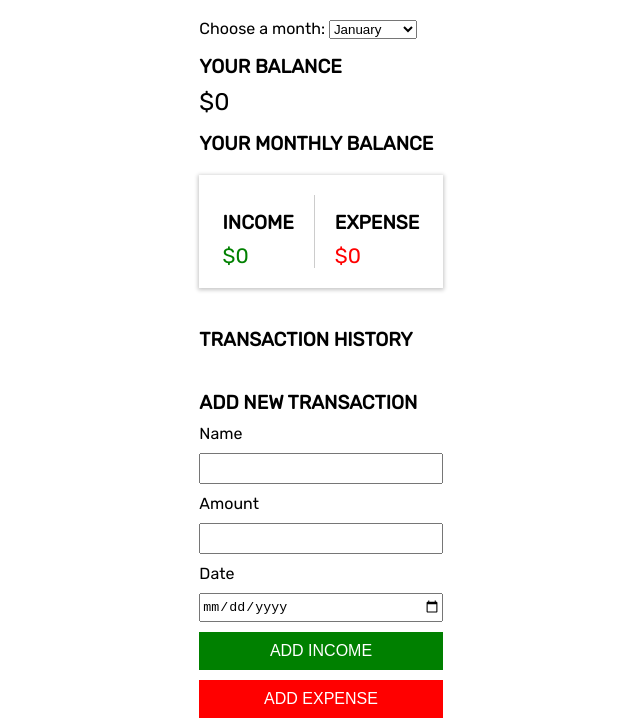
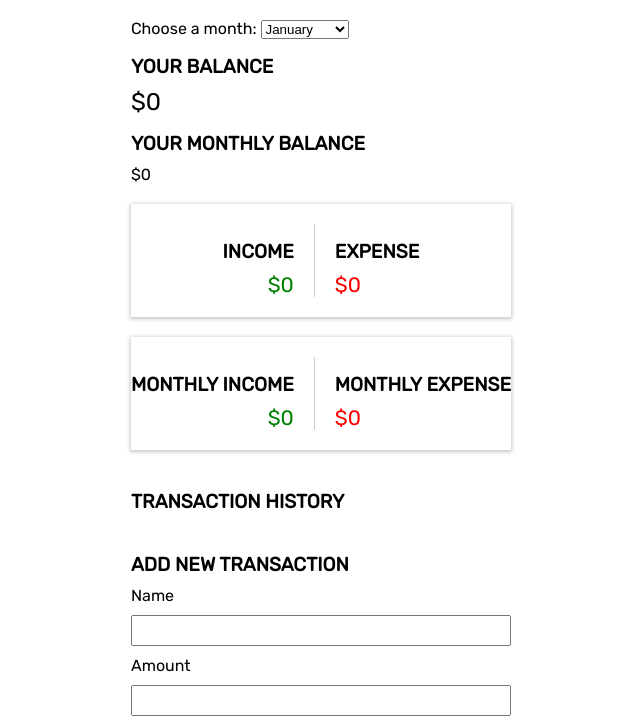
Before and after one commit to HelenEH0/Tracker-1, a plain HTML site: page index.html in a window 1280 px wide. Shown: the part 70-793 px from the top of the page, without its empty margins (319-959 px from the left). Drawn offline with Linux system fonts and the light colour scheme.

Commit message:
Monthly bal, inc, exp fixed
Site works pretty fine, but needs changes in css.

```diff
--- a/index.css
+++ b/index.css
@@ -45,16 +45,29 @@ h2 {
     padding-left: 20px;
 }
 
-#income, #expense {
+#income, #expense, #monthlyincome, #monthlyexpense {
     font-size: 1.3em;
 }
 
 #income {
     color: var(--income);
+    text-align: right;
 }
 
 #expense {
     color: var(--expense);
+}
+
+#monthlyincome {
+    color: var(--income);
+    text-align: right;
+    margin: auto;
+}
+
+#monthlyexpense {
+    color: var(--expense);
+    text-align: left;
+    margin: auto;
 }
 
 .transaction-container {
--- a/index.html
+++ b/index.html
@@ -42,6 +42,16 @@
                     <div id="expense"></div>
                 </div>
             </div>
+            <div class="cashflow-container">
+                <div class="income-container">
+                    <h2>Monthly Income</h2>
+                    <div id="monthlyincome"></div>
+                </div>
+                <div class="expense-container">
+                    <h2>Monthly Expense</h2>
+                    <div id="monthlyexpense"></div>
+                </div>
+            </div>
 
             <div class="transaction-container">
                 <h2>Transaction History</h2>
--- a/index.js
+++ b/index.js
@@ -5,9 +5,9 @@ var state = {
     transactions: [
 
     ],
-    monthlybalance: [
-
-    ]
+    monthlybalance: 0,
+    monthlyexpense:0,
+    monthlyincome:0
 }
 
 
@@ -22,6 +22,8 @@ var amountInputEl = document.querySelector('#amount');
 var dateInputEl = document.querySelector('#date');
 var selectedMonth;
 var monthlybalanceEl = document.querySelector('#monthlybalance');
+var monthlyinclomeEl = document.querySelector('#monthlyincome');
+var monthlyexpenseEl = document.querySelector('#monthlyexpense');
 
 function init()
 {
@@ -124,20 +126,12 @@ function updateState()
         {
             expense += item.amount;
         }
-        var date = new Date(state.transactions[i].date);
-        if(date.getMonth() +1 == selectedMonth)
-        {
-            // var monbal = { bal: income - expense};
-            // state.monthlybalance.push(monbal);
-            // console.log(monthlybalance[i]);
-        }
     }
     balance = income - expense;
 
     state.balance = balance;
     state.income = income;
     state.expense = expense;
-
     localStorage.setItem('expenseTrackerState', JSON.stringify(state))
 
     render();
@@ -152,21 +146,28 @@ function render()
     var transactionEl, containerEl, amountEl, item, btnEl;
 
     transactionsEl.innerHTML = '';
+    var monbal = 0;
+    var moninc = 0;
+    var monexp = 0;
 
     for (var i = 0; i < state.transactions.length; i++)
     {
         var date = new Date(state.transactions[i].date);
         if(date.getMonth() + 1 == selectedMonth)
         {
-            console.log('unda');
-            // monthlybalanceEl.innerHTML = `$${state.monthlybalance[selectedMonth - 1]}`;
-        }
-        if(date.getMonth() + 1 == selectedMonth)
-        {
             item = state.transactions[i];
+            if(item.type === 'income')
+            {
+                monbal += item.amount;
+                moninc += item.amount;
+            }
+            else
+            {
+                monbal -= item.amount;
+                monexp += item.amount;
+            }
             transactionEl = document.createElement('li');
             transactionEl.append(item.name);
-
             transactionsEl.appendChild(transactionEl);
 
             containerEl = document.createElement('div');
@@ -191,6 +192,12 @@ function render()
             transactionEl.appendChild(containerEl);
         }
     }
+    state.monthlybalance = parseInt(monbal);
+    state.monthlyincome = parseInt(moninc);
+    state.monthlyexpense = parseInt(monexp);
+    monthlybalanceEl.innerHTML = `$${state.monthlybalance}`;
+    monthlyinclomeEl.innerHTML = `$${state.monthlyincome}`;
+    monthlyexpenseEl.innerHTML = `$${state.monthlyexpense}`;
 }
 
 init();
```
